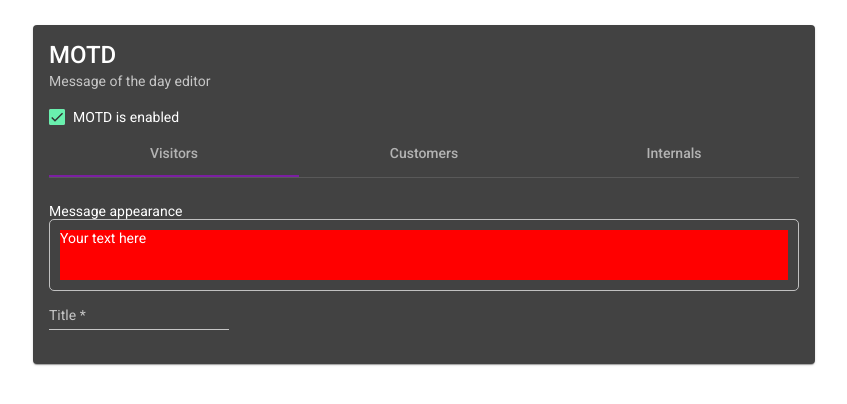
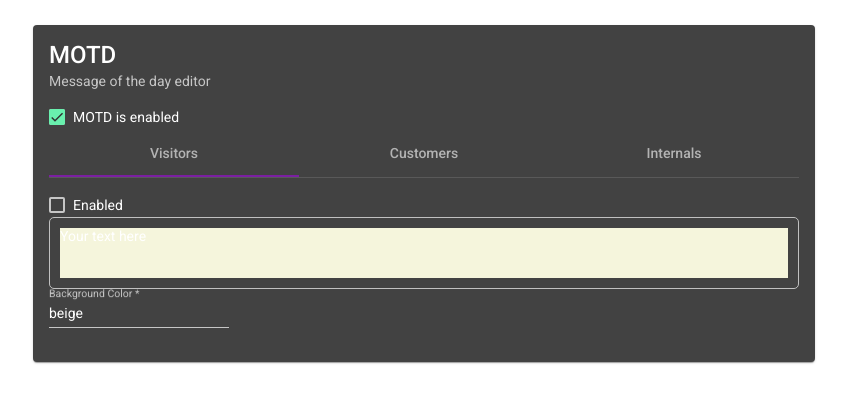
Before and after one commit to jeanfgagnon/ng-motd, an Angular app: page / in a window 1280 px wide. Both pictures are taken after a click on the element "MOTD is enabled". Shown: the top 404 px of the page, without its empty margins (216-1063 px from the left). Built offline with nearby package versions, Linux system fonts and the light colour scheme.

Commit message:
Trying this and that

```diff
--- a/src/app/common/editor-config.ts
+++ b/src/app/common/editor-config.ts
@@ -1,5 +1,7 @@
 export class EditorConfig {
-
   public title: string;
+  public text: string;
+  public enabled: boolean;
   public isDirty = false;
+  public background: string;
 }
--- a/src/app/components/editor-guts/editor-guts.component.html
+++ b/src/app/components/editor-guts/editor-guts.component.html
@@ -1,5 +1,5 @@
 <div id="editor-outer" class='editor-outer'>
-  Message appearance<br />
+  <mat-checkbox [checked]="EditorConfig.enabled">Enabled</mat-checkbox><br />
   <div class='message-container'>
     <div [ngStyle]="getMessageCSS()">
       {{ message }}
@@ -8,11 +8,11 @@
 
   <div class='form-zone'>
 
-    <form [formGroup]="settingsFormGroup">
+    <form [formGroup]="fgSettings">
 
       <mat-form-field class='cpc'>
-        <mat-label>Title</mat-label>
-        <input matInput type="text" placeholder="Enter title" aria-label="MOTD Title" formControlName="title" />
+        <mat-label>Background Color</mat-label>
+        <input matInput type="text" placeholder="Background color" aria-label="Background color" formControlName="background" />
       </mat-form-field>
 
     </form>
--- a/src/app/components/editor-guts/editor-guts.component.scss
+++ b/src/app/components/editor-guts/editor-guts.component.scss
@@ -1,6 +1,6 @@
 .editor-outer {
   // padding: 25px;
-  margin-top: 25px;
+  margin-top: 15px;
   box-sizing: border-box;
 }
 
--- a/src/app/components/editor-guts/editor-guts.component.ts
+++ b/src/app/components/editor-guts/editor-guts.component.ts
@@ -18,8 +18,8 @@ export class EditorGutsComponent implements OnInit {
 
   message = 'Your text here';
 
-  settingsFormGroup = this.fb.group({
-    title: ['', Validators.required]
+  fgSettings = this.fb.group({
+    background: ['', Validators.required]
   });
 
   constructor(private fb: FormBuilder) { }
@@ -28,11 +28,16 @@ export class EditorGutsComponent implements OnInit {
 
   ngOnInit(): void {
 
-    this.settingsFormGroup.valueChanges.subscribe(form => {
+    this.fgSettings.valueChanges.subscribe(form => {
       console.log('it changed: ', form);
       this.EditorConfig.isDirty = true;
+      this.EditorConfig.background = form.background;
       this.configChanged.emit(this.EditorConfig);
     });
+
+    this.fgSettings.setValue({
+      background: this.EditorConfig.background
+    }, { emitEvent: false });
   }
 
   // helpers
@@ -41,7 +46,7 @@ export class EditorGutsComponent implements OnInit {
     const css: CssObject = {};
 
     css["height"] = '50px';
-    css["background-color"] = 'red';
+    css["background-color"] = this.EditorConfig.background;
 
     return css;
   }
--- a/src/app/components/main-frame/main-frame.component.ts
+++ b/src/app/components/main-frame/main-frame.component.ts
@@ -22,8 +22,10 @@ export class MainFrameComponent implements OnInit {
   ngOnInit(): void {
     // call server later
     this.configs = [];
-    for(let i = 0; i < 3; i++) {
-      this.configs.push(new EditorConfig());
+    for (let i = 0; i < 3; i++) {
+      let cnf = new EditorConfig();
+      cnf.background = "beige";
+      this.configs.push(cnf);
     }
 
     this.configs[this.INTERNALS].title = "Internals";
```
